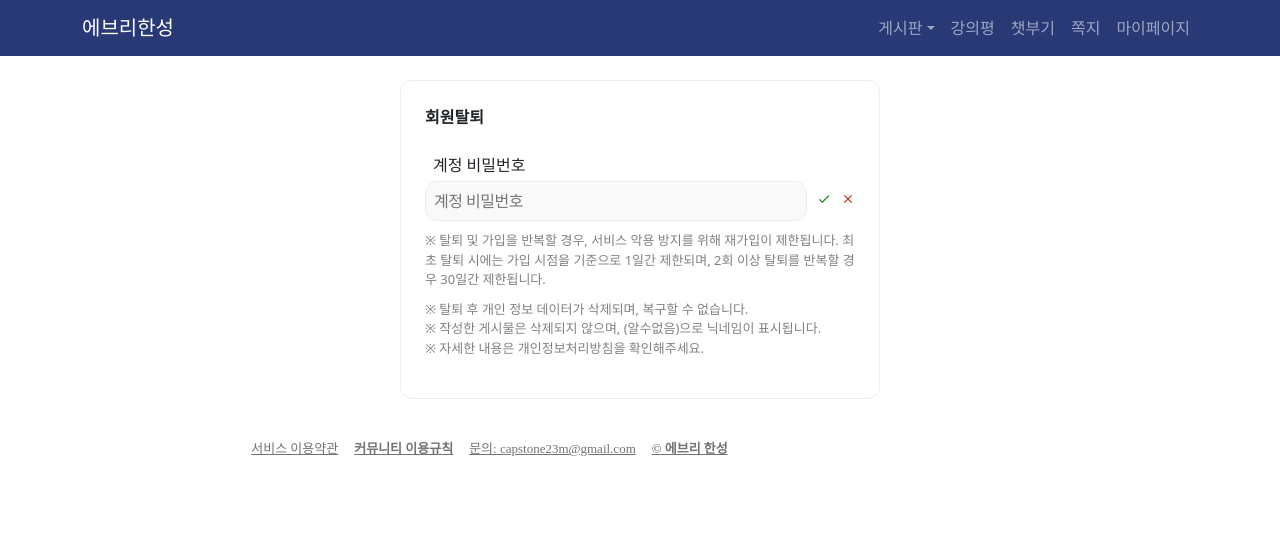
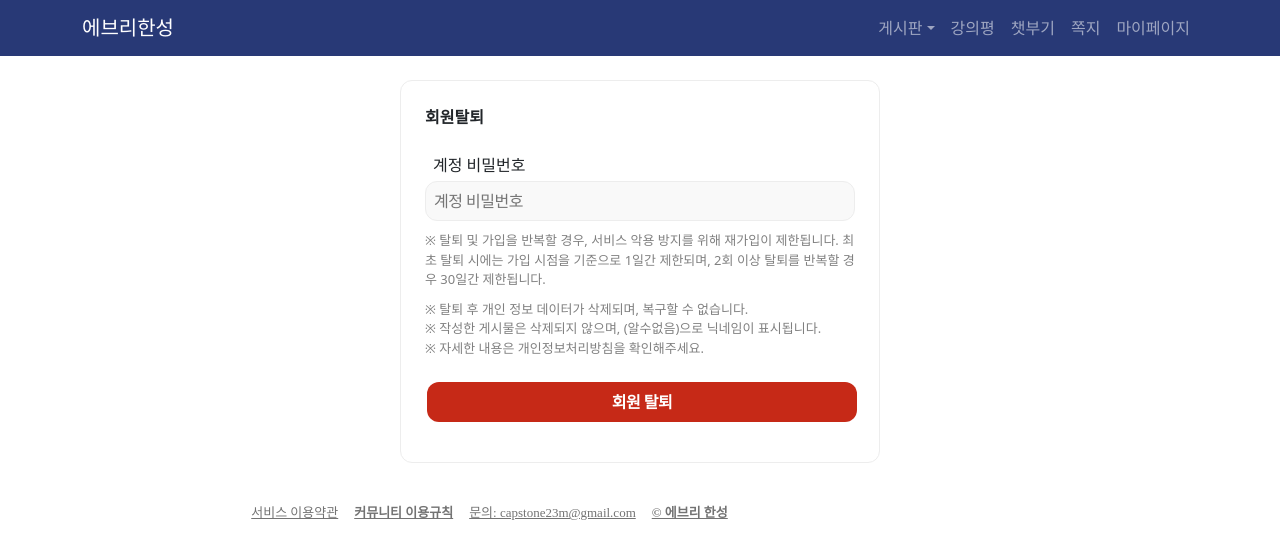
Before and after one commit to minseokiim/everyHansung_Front, a React (Create React App) app: page /my/deleteaccount in a window 1280 px wide. Shown: the top 558 px of the page. Built offline with nearby package versions, Linux system fonts and the light colour scheme.

Commit message:
회원 탈퇴 ui 변경

```diff
--- a/src/page/myPage/AccountPage/DeleteAccountPage.js
+++ b/src/page/myPage/AccountPage/DeleteAccountPage.js
@@ -7,16 +7,45 @@ import ClearIcon from "@material-ui/icons/Clear";
 
 const DeleteAccountPage = () => {
   const move = useNavigate();
+  const studentId = localStorage.getItem("studnetId");
+  const [passwd,  setPasswd] = useState("");
+
+  const [checkPasswdDisplay, setCheckPasswdDisplay] = useState("none");
+  const [clearPasswdDisplay, setClearPasswdDisplay] = useState("none");
+
+  const passwdCheck = (e) => {
+    const regex = /^(?=.*[a-z])(?=.*[0-9])(?=.*[!@#$%^&*()_+])[a-zA-Z0-9!@#$%^&*()_+]{8,}$/;
+
+    if (regex.test(e.target.value)) {
+      setPasswd(e.target.value);
+      setCheckPasswdDisplay("block");
+      setClearPasswdDisplay("none");
+    } else {
+      setClearPasswdDisplay("block");
+      setCheckPasswdDisplay("none");
+    }
+  };
 
   const onSubmit = (e) => {
     e.preventDefault();
-    alert("탈퇴완료. 그동안 이용해주셔서 감사합니다.");
-    move("/");
 
-    // axios.delete(`http://localhost:3001/members/${id}`).then(() => {
-    //   alert("탈퇴되었습니다. 그동안 이용해주셔서 감사합니다.");
-    // move("/");
-    // });
+    if (checkPasswdDisplay === "block") {
+      axios
+      .delete(`http://localhost:8080/members/${studentId}`, {
+        passwd
+      })
+      .then(() => {
+        alert("탈퇴되었습니다. 그동안 이용해주셔서 감사합니다.");
+        move("/");
+      })
+      .catch((error) => {
+        if (error.response.status === 402) {
+          setClearPasswdDisplay("block");
+          setCheckPasswdDisplay("none");
+          alert('비밀번호를 다시 확인해주세요.');
+        }
+      });
+    }
   };
 
   return (
@@ -32,6 +61,7 @@ const DeleteAccountPage = () => {
 
             <div className="inputbox">
               <input
+                onChange={passwdCheck}
                 type="password"
                 name="passwd"
                 maxLength="20"
@@ -40,11 +70,11 @@ const DeleteAccountPage = () => {
               />
               <CheckIcon
                 className="checkIcon"
-                // style={{ display: checkPasswdDisplay }}
+                style={{ display: checkPasswdDisplay }}
               />
               <ClearIcon
                 className="clearIcon"
-                // style={{ display: clearPasswdDisplay }}
+                style={{ display: clearPasswdDisplay }}
               />
             </div>
           </div>
@@ -65,6 +95,17 @@ const DeleteAccountPage = () => {
               <br />※ 자세한 내용은 개인정보처리방침을 확인해주세요.
             </div>
           </div>
+
+          <div className="input">
+            <button
+              className="lec-button mb-3"
+              type="submit"
+              onClick={onSubmit}
+            >
+              회원 탈퇴
+            </button>
+          </div>
+
         </div>
       </div>
     </div>
```
